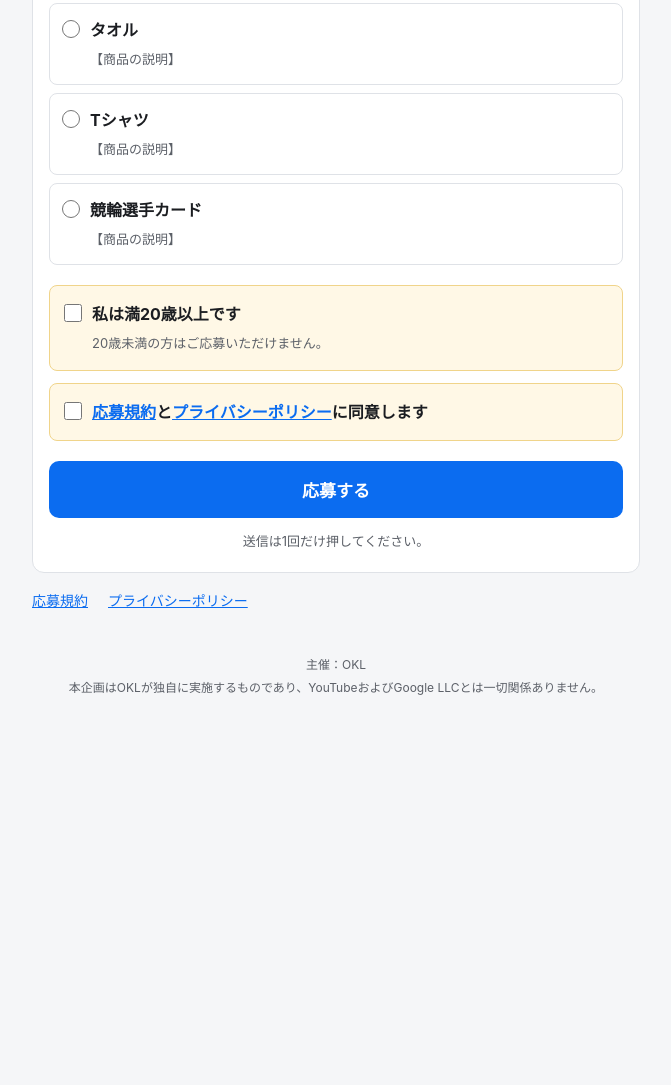
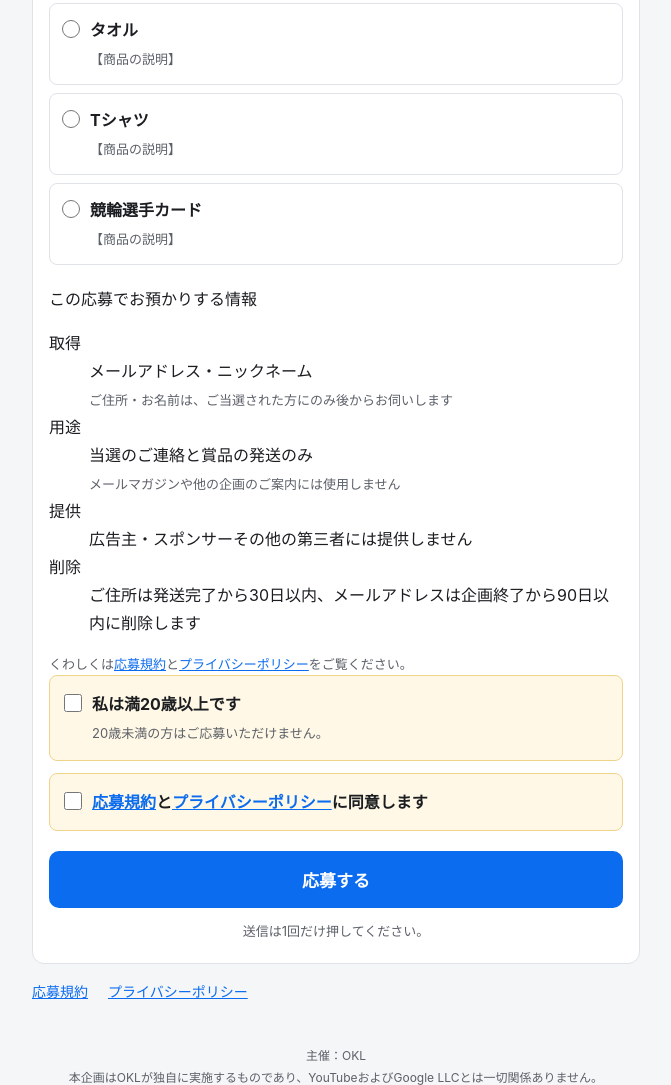
Before and after one commit to naoto-web/okl-present, a plain HTML site: page index.html in a window 1280 px wide. Shown: the part 1273-2358 px from the top of the page, without its empty margins (304-975 px from the left). Before the commit the page ends 2036 px from the top, so only its background shows below. Drawn offline with Linux system fonts and the light colour scheme.

Commit message:
Show privacy key points above the consent checkbox

```diff
--- a/index.html
+++ b/index.html
@@ -113,6 +113,33 @@
       </div>
 
       <div class="field">
+        <!-- 同意チェックの直前に要点を出す。規約・PPを開かなくても
+             「何を取る・何に使う・いつ消す」が分かるようにするため -->
+        <div class="consent">
+          <p class="cs-title">この応募でお預かりする情報</p>
+          <dl>
+            <div>
+              <dt>取得</dt>
+              <dd>メールアドレス・ニックネーム<br>
+                <span class="small">ご住所・お名前は、ご当選された方にのみ後からお伺いします</span></dd>
+            </div>
+            <div>
+              <dt>用途</dt>
+              <dd>当選のご連絡と賞品の発送のみ<br>
+                <span class="small">メールマガジンや他の企画のご案内には使用しません</span></dd>
+            </div>
+            <div>
+              <dt>提供</dt>
+              <dd>広告主・スポンサーその他の第三者には提供しません</dd>
+            </div>
+            <div>
+              <dt>削除</dt>
+              <dd>ご住所は発送完了から30日以内、メールアドレスは企画終了から90日以内に削除します</dd>
+            </div>
+          </dl>
+          <p class="small">くわしくは<a href="kiyaku.html" target="_blank" rel="noopener">応募規約</a>と<a href="privacy.html" target="_blank" rel="noopener">プライバシーポリシー</a>をご覧ください。</p>
+        </div>
+
         <label class="agree">
           <input type="checkbox" id="ageOk" required>
           <span><strong>私は満20歳以上です</strong><br>
```
